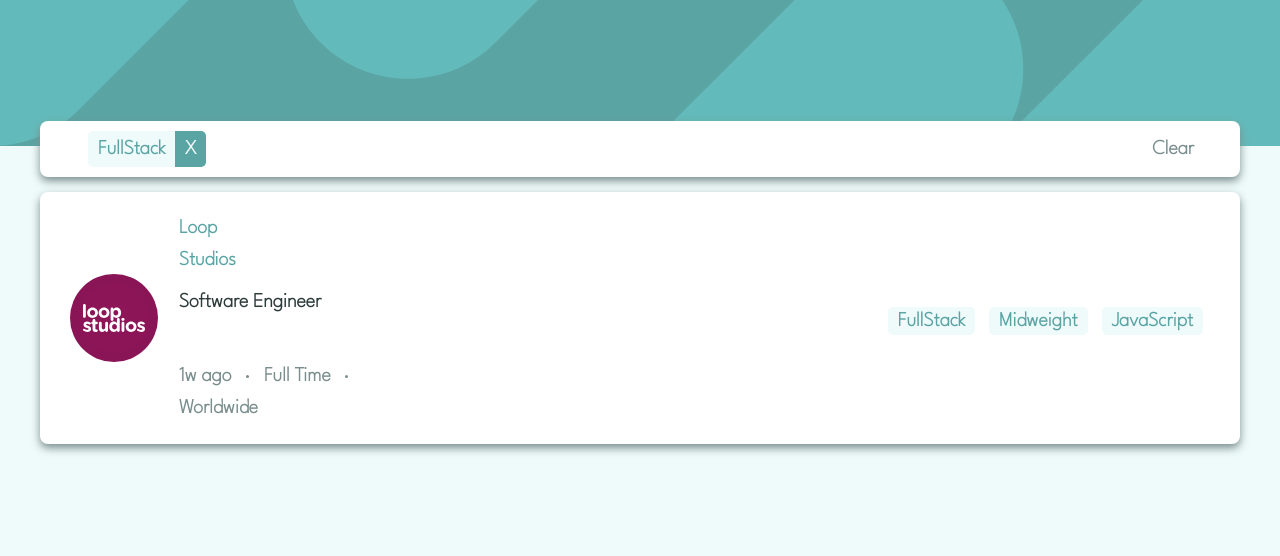
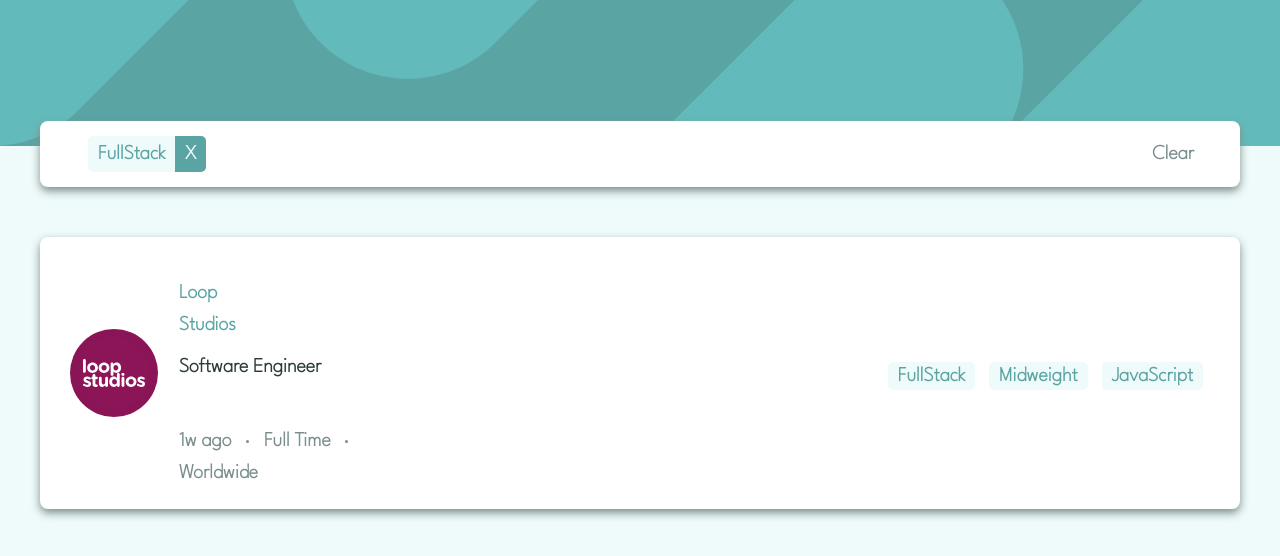
Before and after one commit to vincentvvliet/Job-Listings, a Vue app: page / in a window 1280 px wide. Both pictures are taken after a click on the button "FullStack". Shown: the top 556 px of the page. Built offline with nearby package versions, Linux system fonts and the light colour scheme.

Commit message:
Fix todo's

```diff
--- a/src/App.vue
+++ b/src/App.vue
@@ -41,7 +41,6 @@ export default {
     addFilter(type, name) {
       if (!this.filters.some(element => element.name === name)) {
         this.filters.push({type, name});
-        console.log(this.filters[1]);
       }
     },
     /**
@@ -61,12 +60,13 @@ export default {
   </header>
 
   <main>
-<!--    TODO fix for mobile-->
-    <div class="filters" v-if="filters.length > 0">
-      <Filter v-for="filter in filters"
-              :filter="filter"
-              @remove-filter="removeFilter"
-      />
+    <div class="filter-container" v-if="filters.length > 0">
+      <div class="filters">
+        <Filter v-for="filter in filters"
+                :filter="filter"
+                @remove-filter="removeFilter"
+        />
+      </div>
       <button class="clear" @click="clear">Clear</button>
     </div>
 
@@ -128,13 +128,23 @@ main {
   margin: 0 auto;
 }
 
-.filters {
+.filter-container {
   background-color: white;
   box-shadow: 0 4px 8px 0 var(--dark-grayish-cyan);
-  padding: 10px 40px;
+  padding: 10px;
   border-radius: 8px;
+  margin-top: -25px;
+  margin-bottom: 50px;
+  display: grid;
+  grid-template-columns: repeat(5, 1fr);
+  grid-template-rows: 1fr;
+  grid-column-gap: 0;
+  grid-row-gap: 0;
+}
+
+.filters {
   display: inline-block;
-  margin-top: -25px;
+  grid-area: 1 / 1 / 2 / 5;
 }
 
 .clear {
@@ -143,6 +153,7 @@ main {
   font-weight: bold;
   border: none;
   margin-left: auto;
+  grid-area: 1 / 5 / 2 / 6;
 }
 
 .clear:hover {
@@ -165,6 +176,10 @@ main {
   .filters {
     display: flex;
   }
+
+  .filter-container {
+    padding: 15px 40px;
+  }
 }
 
 </style>
--- a/src/components/Job.vue
+++ b/src/components/Job.vue
@@ -42,15 +42,13 @@ export default {
 </script>
 
 <style scoped>
-/* TODO fix font (style and weight) */
-/* TODO create container for new and featured and make margin-right auto */
 .job {
   background-color: white;
   box-shadow: 0 4px 8px 0 var(--dark-grayish-cyan);
   padding: 10px 25px;
   border-radius: 8px;
   overflow: hidden;
-  margin: 15px 0;
+  margin: 40px 0;
 }
 
 .job:hover {
@@ -58,7 +56,7 @@ export default {
 }
 
 .logo {
-  margin-top: -232px;
+  margin-top: -255px;
   z-index: 1;
   height: 50px;
 }
@@ -139,6 +137,7 @@ export default {
   grid-template-rows: repeat(4, 1fr);
   grid-column-gap: 5px;
   grid-row-gap: 8px;
+  overflow: visible;
 }
 
 .attributes {
@@ -151,6 +150,7 @@ export default {
   grid-template-rows: repeat(3, 1fr);
   grid-column-gap: 0;
   grid-row-gap: 5px;
+  margin-top: 20px;
 }
 
 .company {
```
